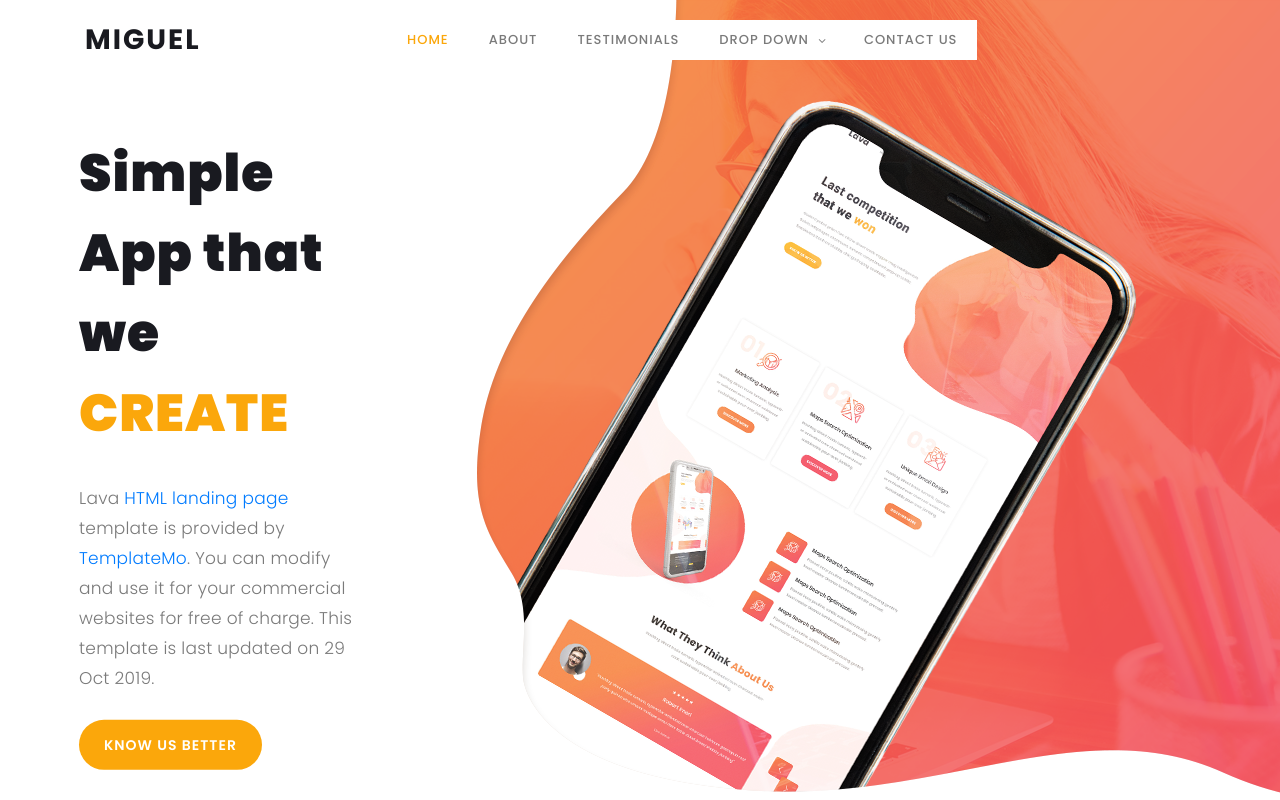
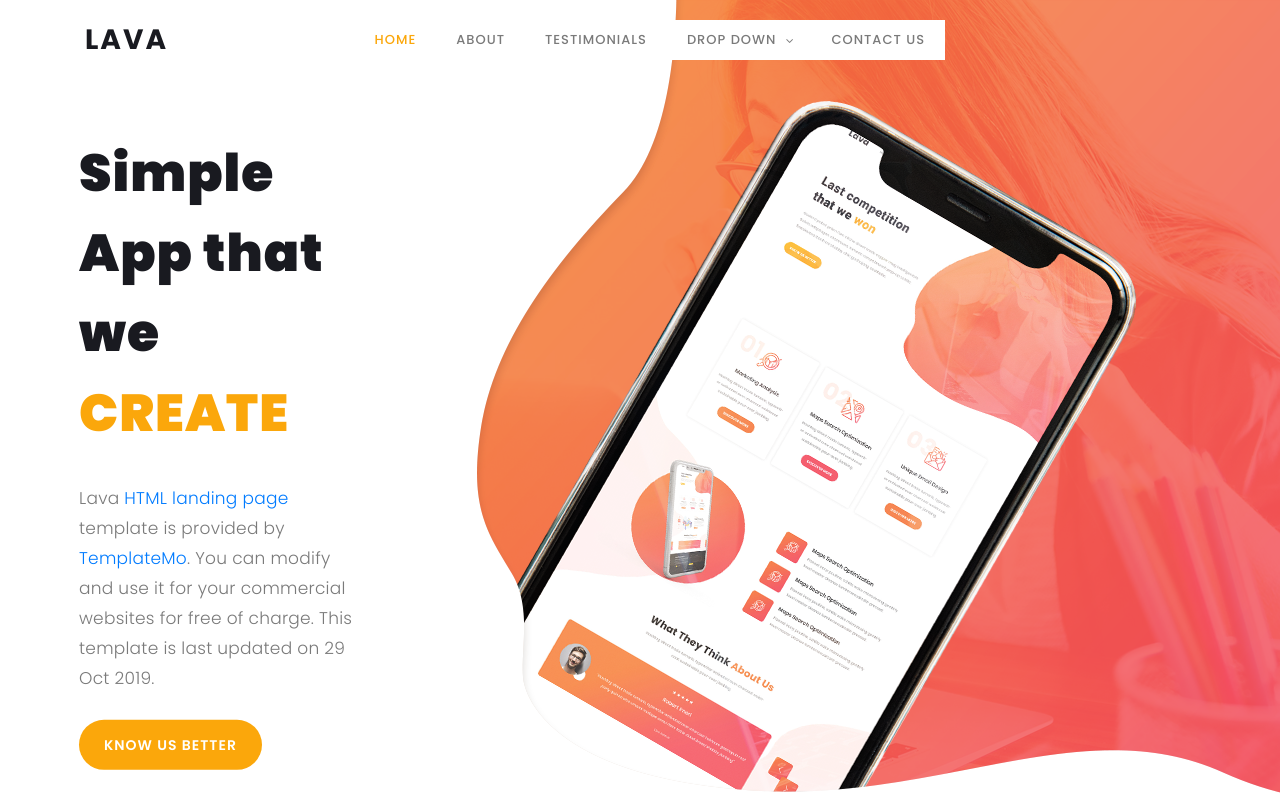
Before and after one commit to Miguel-HernandezB/miguelhernandez, a plain HTML site: page index.html in a window 1280 px wide. Shown: the top 800 px of the page. Drawn offline with Linux system fonts and the light colour scheme.

Commit message:
Update index.html

```diff
--- a/index.html
+++ b/index.html
@@ -50,7 +50,7 @@ https://templatemo.com/tm-540-lava-landing-page
                     <nav class="main-nav">
                         <!-- ***** Logo Start ***** -->
                         <a href="index.html" class="logo">
-                            MIGUEL
+                            Lava
                         </a>
                         <!-- ***** Logo End ***** -->
                         <!-- ***** Menu Start ***** -->
```
